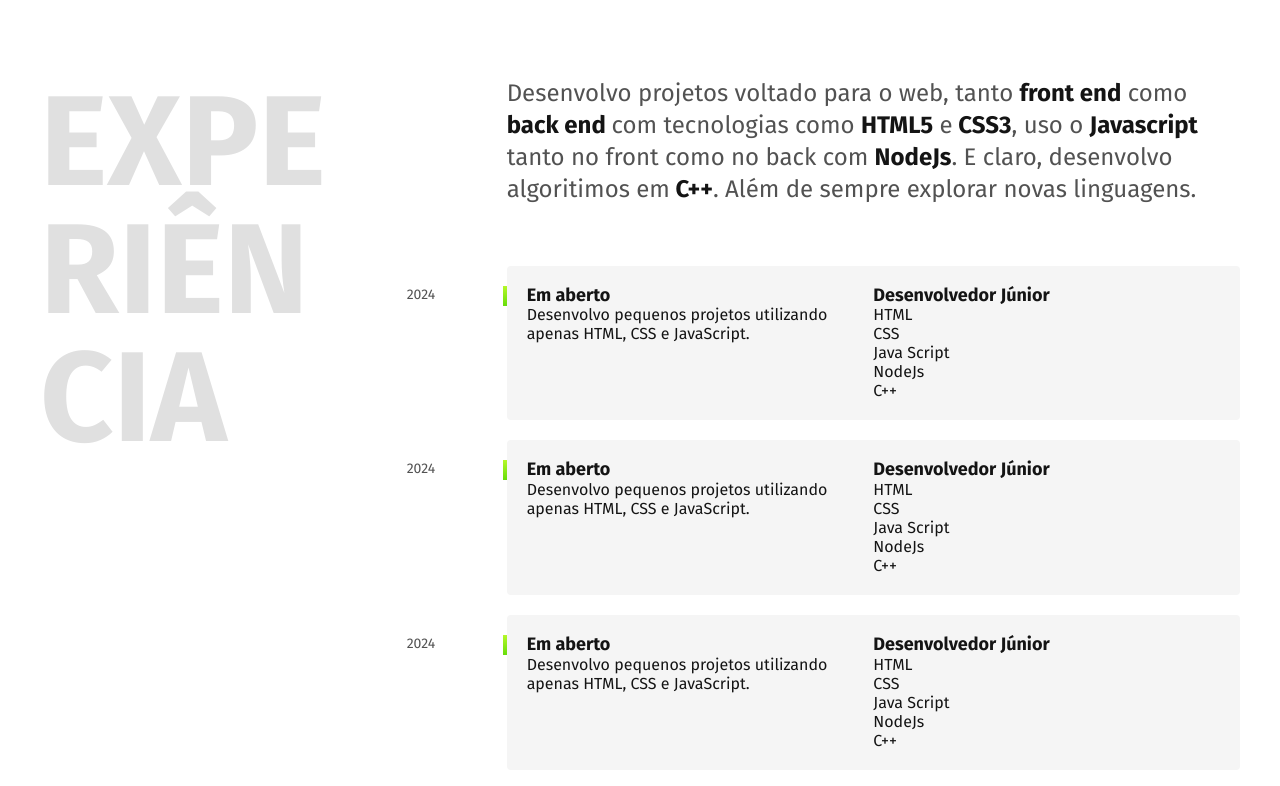
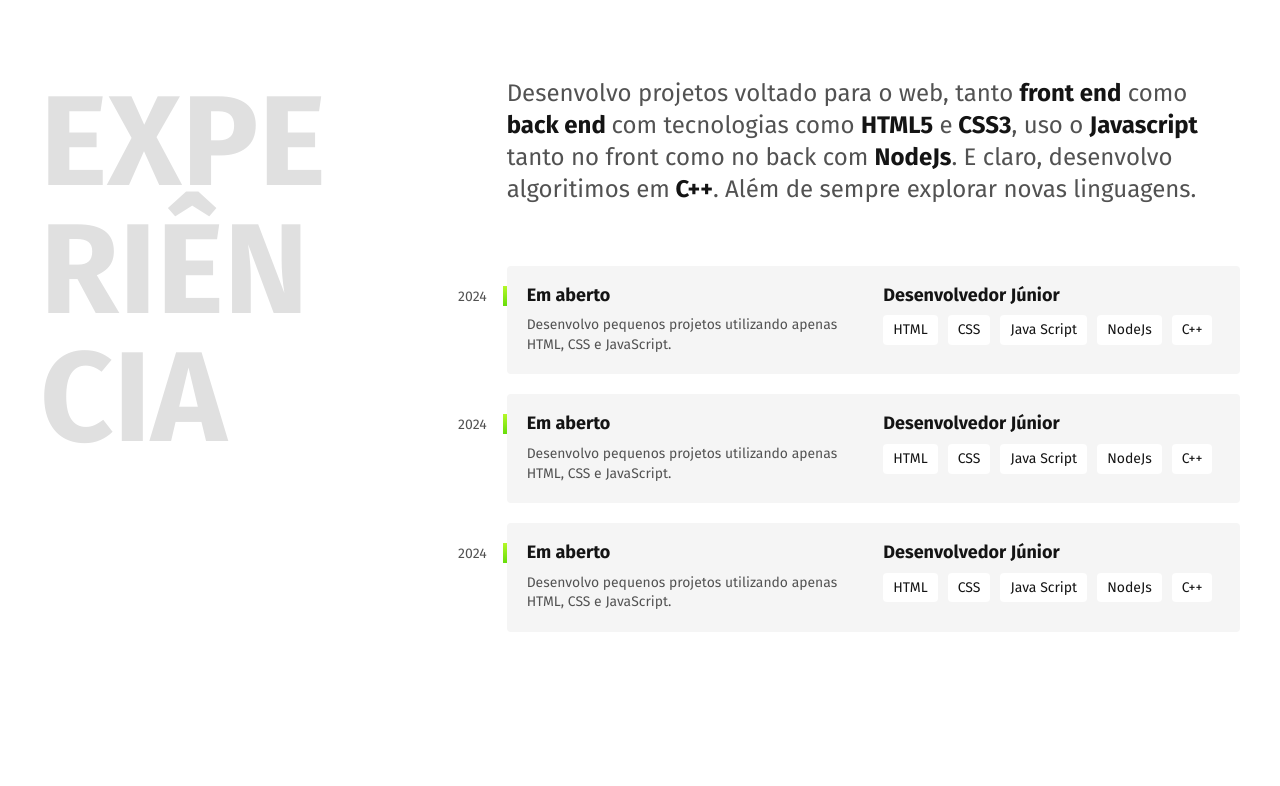
Before and after one commit to IsaqueTADS/Site-Portifolio, a plain HTML site: page My-website-portifolio/index.html in a window 1280 px wide. Shown: the part 701-1487 px from the top of the page. Drawn offline with Linux system fonts and the light colour scheme.

Commit message:
finalizando parte da experiencia

```diff
--- a/My-website-portifolio/CSS/experiencia.css
+++ b/My-website-portifolio/CSS/experiencia.css
@@ -24,6 +24,7 @@
 .empresa {
   display: grid;
   grid-template-columns: 1fr 1fr;
+  gap: 10px 20px;
   padding: 20px;
   background-color: #f5f5f5;
   margin-bottom: 20px;
@@ -42,10 +43,12 @@
 
 .empresa-ano {
   position: absolute;
-  top: 20px;
+  top: 22px;
   left: -100px;
   color: #525252;
   font-size: 0.875rem;
+  text-align: right;
+  width: 80px;
 }
 
 .empresa-titulo {
@@ -53,3 +56,23 @@
   line-height: 1.1;
   font-weight: bold;
 }
+
+.empresa-texto {
+  font-size: 0.87rem;
+  line-height: 1.4;
+  color: #525252;
+}
+.empresa-habilidades {
+  display: flex;
+  flex-wrap: wrap;
+  gap: 10px;
+  align-content: start;
+}
+
+.empresa-habilidades li {
+  font-size: 0.875rem;
+  line-height: 1.4;
+  border-radius: 4px;
+  background-color: #ffffff;
+  padding: 5px 10px;
+}
--- a/My-website-portifolio/index.html
+++ b/My-website-portifolio/index.html
@@ -48,7 +48,7 @@
       <h3 class="empresa-titulo">Em aberto</h3>
       <span class="empresa-titulo">Desenvolvedor Júnior</span>
       <p class="empresa-texto">Desenvolvo pequenos projetos utilizando apenas HTML, CSS e JavaScript. </p>
-      <ul class="empresa-habilidade">
+      <ul class="empresa-habilidades">
         <li>HTML</li>
         <li>CSS</li>
         <li>Java Script</li>
@@ -61,7 +61,7 @@
       <h3 class="empresa-titulo">Em aberto</h3>
       <span class="empresa-titulo">Desenvolvedor Júnior</span>
       <p class="empresa-texto">Desenvolvo pequenos projetos utilizando apenas HTML, CSS e JavaScript. </p>
-      <ul class="empresa-habilidade">
+      <ul class="empresa-habilidades">
         <li>HTML</li>
         <li>CSS</li>
         <li>Java Script</li>
@@ -74,7 +74,7 @@
       <h3 class="empresa-titulo">Em aberto</h3>
       <span class="empresa-titulo">Desenvolvedor Júnior</span>
       <p class="empresa-texto">Desenvolvo pequenos projetos utilizando apenas HTML, CSS e JavaScript. </p>
-      <ul class="empresa-habilidade">
+      <ul class="empresa-habilidades">
         <li>HTML</li>
         <li>CSS</li>
         <li>Java Script</li>
```
